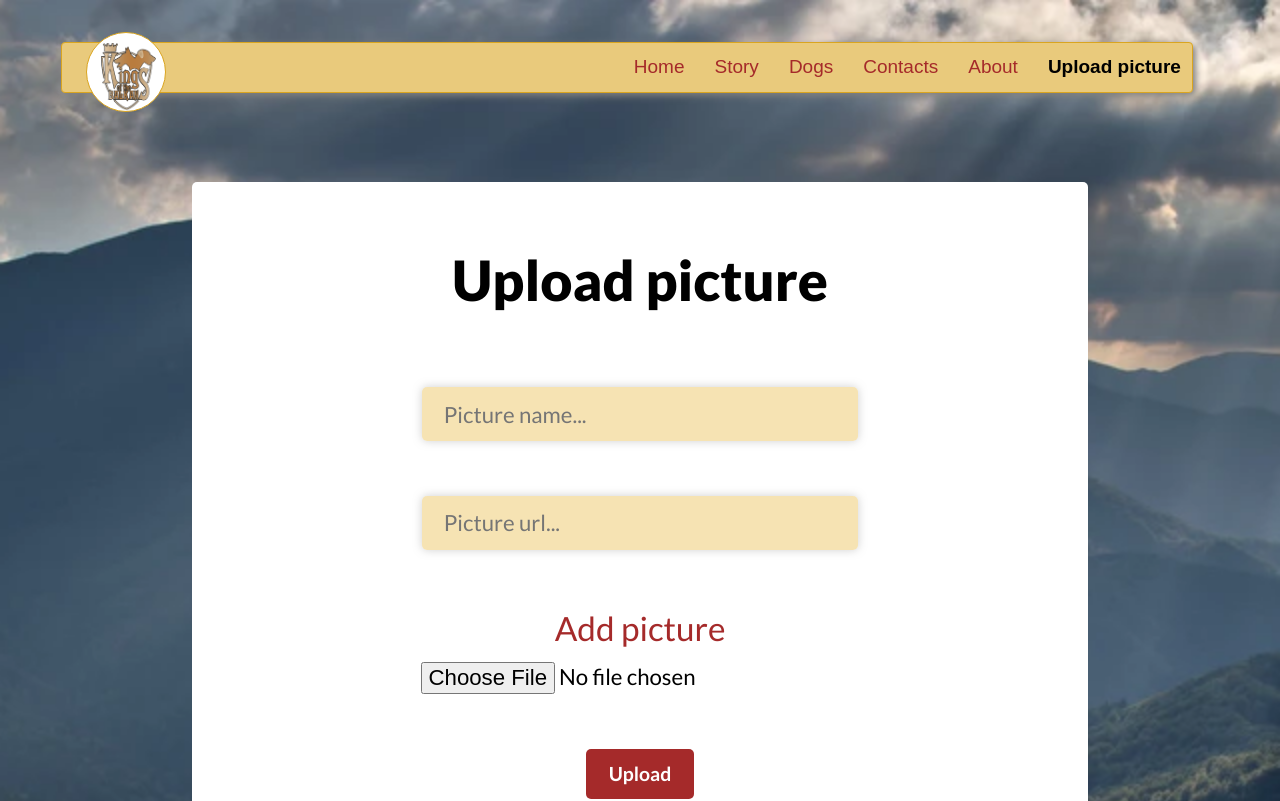
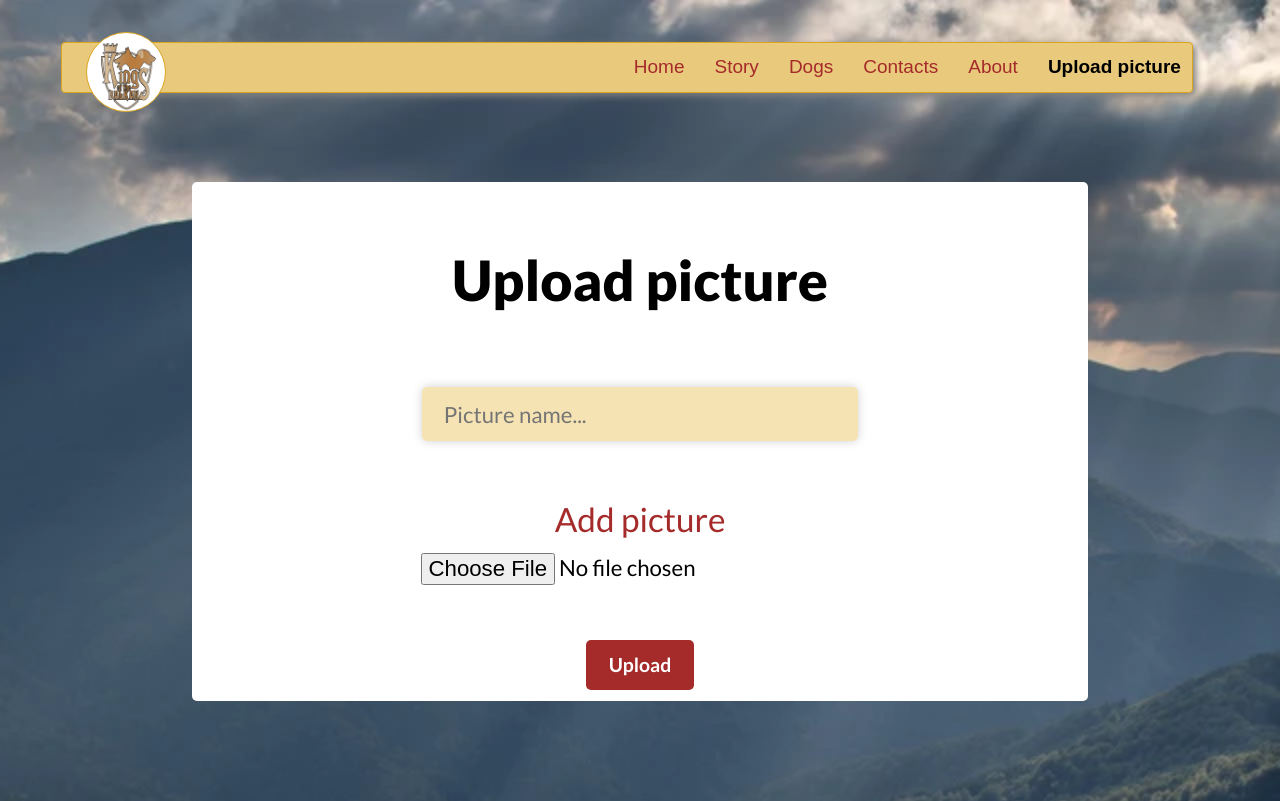
Before and after one commit to Vasil-Antonov1234/Kings-of-the-Balkans, a React (Vite) app in the folder client/: page /pictures/upload-picture in a window 1280 px wide. Shown: the top 801 px of the page. Built offline with nearby package versions, Linux system fonts and the light colour scheme; a web font is replaced by a local one.

Commit message:
Create image upload functionality

```diff
--- a/client/src/components/upload-picture/UploadPicture.jsx
+++ b/client/src/components/upload-picture/UploadPicture.jsx
@@ -1,72 +1,118 @@
+import { useState } from "react";
 import useFetch from "../../hooks/useFetch.js";
-import useForm from "../../hooks/useForm.js";
+// import useForm from "../../hooks/useForm.js";
 import styles from "./UploadPicture.module.css";
 import { useNavigate } from "react-router";
+import { getDownloadURL, ref, uploadBytes } from "firebase/storage";
+import { storage } from "../../../firebase.js";
 
-const initialValues = {
-    pictureName: "",
-    pictureUrl: ""
-}
+// const initialValues = {
+//     pictureName: "",
+//     pictureUrl: ""
+// }
 
 export default function UploadPicture() {
 
     const navigate = useNavigate();
 
-    const { formHandler, formInputRegister } = useForm(initialValues, managePictureInputHandler);
-    const { request } = useFetch();
+    // const { formHandler, formInputRegister, imagePreview } = useForm(initialValues, managePictureInputHandler);
+    const { request } = useFetch()
 
-    async function managePictureInputHandler(values) {
+    const [imagePreview, setImagePreview] = useState(null);
 
-        if (!values.pictureName) {
-            return alert("Picture name is required!");
-        };
 
-        if (!values.pictureUrl) {
-            return alert("Picture url is required!");
-        };
+
+    // async function managePictureInputHandler(values) {
+
+    //     if (!values.pictureName) {
+    //         return alert("Picture name is required!");
+    //     };
+
+    //     if (!values.pictureUrl) {
+    //         return alert("Picture url is required!");
+    //     };
+
+    //     try {
+    //         await request(`/pictures/upload`, "POST", values);
+
+    //         navigate("/pictures/uploaded-success");
+    //     } catch (error) {
+    //         alert(error);
+    //     }
+
+    // }
+
+    async function uploadPictureHandler(event) {
+        event.preventDefault();
+        const formData = new FormData(event.target);
+
+        const { pictureUrl, ...data } = Object.fromEntries(formData);
+
+        if (!data.pictureName) {
+            return alert("Picture name is required!")
+        }
+
+        if (!imagePreview) {
+            return alert("Picture for upload is required!")
+        }
+
+        const imageRef = ref(storage, `images/${pictureUrl.name}`);
 
         try {
-            await request(`/pictures/upload`, "POST", values);
+            await uploadBytes(imageRef, pictureUrl);
+            data.pictureUrl = await getDownloadURL(imageRef);
+
+            await request(`/pictures/upload`, "POST", data);
 
             navigate("/pictures/uploaded-success");
         } catch (error) {
-            alert(error);
-        }
+            alert(error.message);
+        };
+    }
 
+    function imageChangeHandler(event) {
+        const file = event.target.files[0];
+        const imageUrl = URL.createObjectURL(file);
+        setImagePreview(imageUrl);
     }
 
     return (
         <section className={styles["main-ctr"]}>
             <div className={styles["wrapper"]}>
                 <h1>Upload picture</h1>
-                <form action={formHandler}>
+                <form onSubmit={uploadPictureHandler}>
                     {/* Name */}
                     <div className={styles["name-ctr"]}>
                         <input
-                            {...formInputRegister("pictureName")}
+                            name="pictureName"
                             type="text"
                             placeholder="Picture name..."
                         />
                     </div>
 
                     {/* Picture url */}
-                    <div className={styles["url-ctr"]}>
+                    {/* <div className={styles["url-ctr"]}>
                         <input
                             {...formInputRegister("pictureUrl")}
                             type="text"
                             placeholder="Picture url..."
                         />
-                    </div>
+                    </div> */}
 
                     {/* Add button */}
                     <label htmlFor="image" className={styles["label"]}>Add picture</label>
                     <input
-                        {...formInputRegister("pictureUrl")}
+                        name="pictureUrl"
                         type="file"
                         placeholder="Add picture..."
                         id="image"
                         className={styles["add-picture"]}
+                        onChange={imageChangeHandler}
                     />
+
+                    {imagePreview && (
+                        <img src={imagePreview} alt="image" className={styles["image-preview"]} />
+                    )}
 
                     {/* Upload button */}
                     <div className={styles["submit-btn-ctr"]}>
--- a/client/src/components/upload-picture/UploadPicture.module.css
+++ b/client/src/components/upload-picture/UploadPicture.module.css
@@ -118,6 +118,11 @@ h2 {
     color: brown;
 }
 
+.image-preview {
+    max-width: 20%;
+    min-width: 150px;
+}
+
 @media (max-width: 1000px) {
     .wrapper {
         width: 100%;
--- a/client/src/hooks/useForm.js
+++ b/client/src/hooks/useForm.js
@@ -28,7 +28,7 @@ export default function useForm(values, callback, dogId) {
     useEffect(() => {
 
         if (dogId) {
-            ( async () => {
+            (async () => {
 
                 try {
                     const dog = await request(`/dogs/:${dogId}/details`);
```
